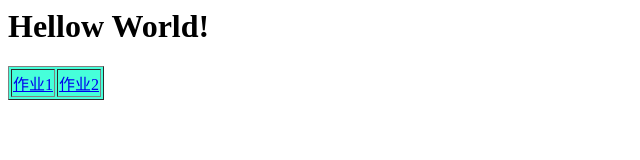
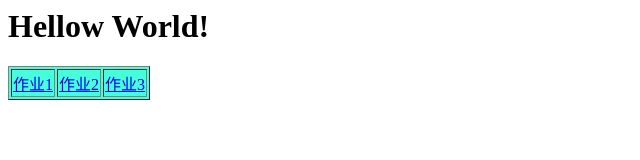
Before and after one commit to shuishuidmw/shuishuidmw.github.io, a plain HTML site: page index.html in a window 1280 px wide. Shown: the whole page, without its empty margins (0-640 px from the left). Drawn offline with Linux system fonts and the light colour scheme.

Commit message:
Update index.html

```diff
--- a/index.html
+++ b/index.html
@@ -9,6 +9,7 @@
 			        <tr>
 			            <td><a href="../test1/demo1.html">作业1</a></td>
 			            <td><a href="../test2/demo2.html">作业2</a></td>
+				    <td><a href="../test3/demo3.html">作业3</a></td>
 			        </tr>
 		</table>
 	</body>
```
